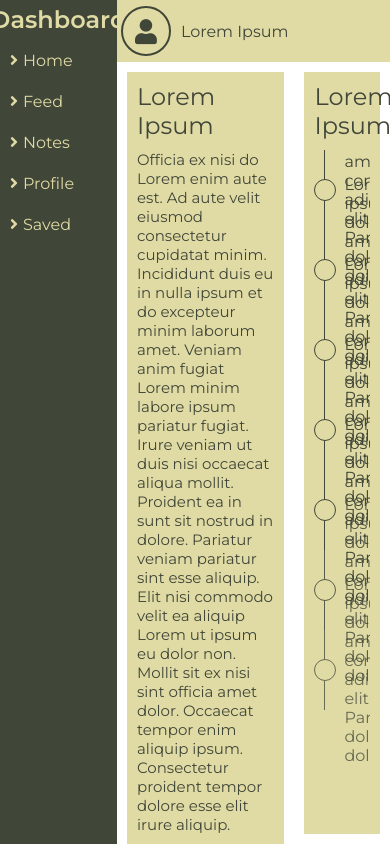
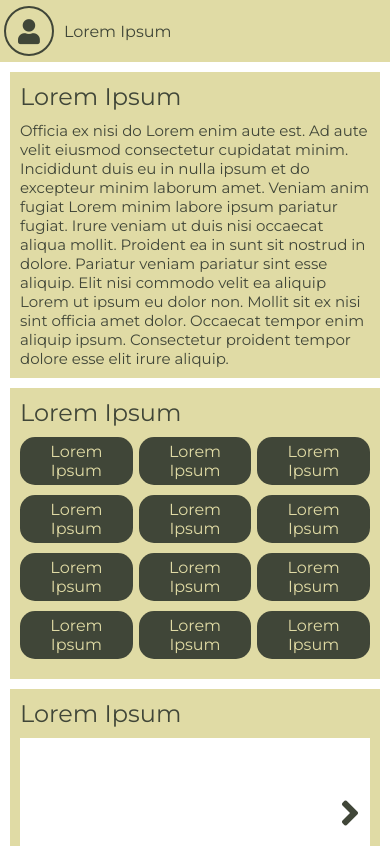
Before and after one commit to mateus-xv/dashboard, a React (Create React App) app: page /#/ in a window 390 px wide. Shown: the top 846 px of the page. Built offline with nearby package versions, Linux system fonts and the light colour scheme; the HTML template or start-up script is replaced by a standard one.

Commit message:
Add Cards Responsive Optimizations

```diff
--- a/src/scss/layout/_main.scss
+++ b/src/scss/layout/_main.scss
@@ -1,5 +1,6 @@
 main{
 	display: flex;
+	flex-wrap: wrap;
 	float: right;
 	width: 70%;
 	min-width: calc(100% - 200px);
--- a/src/scss/module/_article.scss
+++ b/src/scss/module/_article.scss
@@ -1,21 +1,25 @@
-@import '../base/colors';
+@import "../base/colors";
 
-.article{
+.article {
 	padding: 10px;
 	min-height: initial;
 
-	&__title{
+	&:last-child {
+		margin-bottom: 0;
+	}
+
+	&__title {
 		@extend .news__title;
 	}
 
-	&__actions{
+	&__actions {
 		width: calc(100% - 20px);
 		display: flex;
 		justify-content: space-between;
 		margin-top: 10px;
 	}
 
-	&__see-more{
+	&__see-more {
 		background: none;
 		cursor: pointer;
 		outline: none;
@@ -24,7 +28,7 @@
 		font-size: 16px;
 	}
 
-	&__save{
+	&__save {
 		background: none;
 		cursor: pointer;
 		outline: none;
--- a/src/scss/state/_media-queries.scss
+++ b/src/scss/state/_media-queries.scss
@@ -1,3 +1,25 @@
-@media screen and (max-width: 760px){
+@media screen and (max-width: 760px) {
+	aside {
+		display: none;
+	}
 
+	header {
+		width: 100%;
+	}
+
+	main {
+		display: block;
+		width: 100%;
+	}
+
+	.cards-wrapper {
+		width: 100%;
+		height: initial;
+	}
+
+	.column-wrapper {
+		width: 100%;
+		height: initial;
+		padding: 0 10px;
+	}
 }
```
